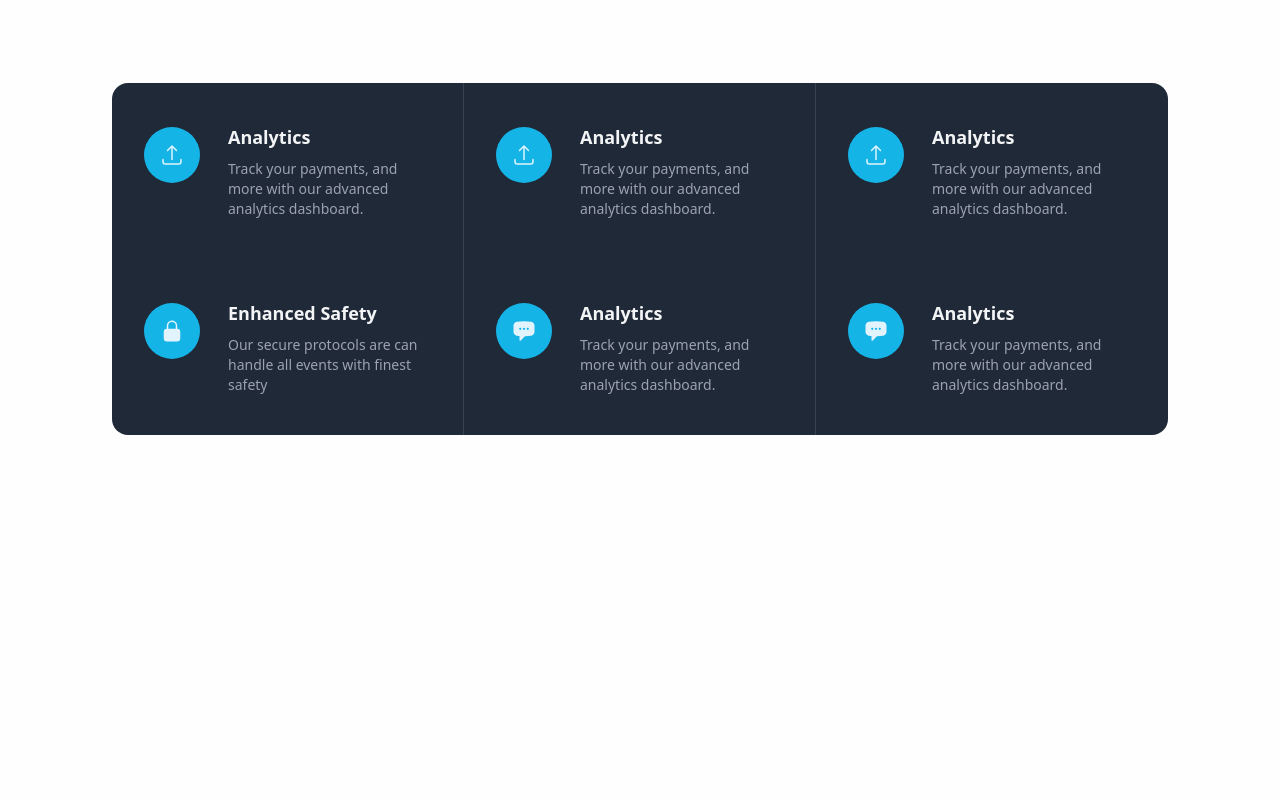
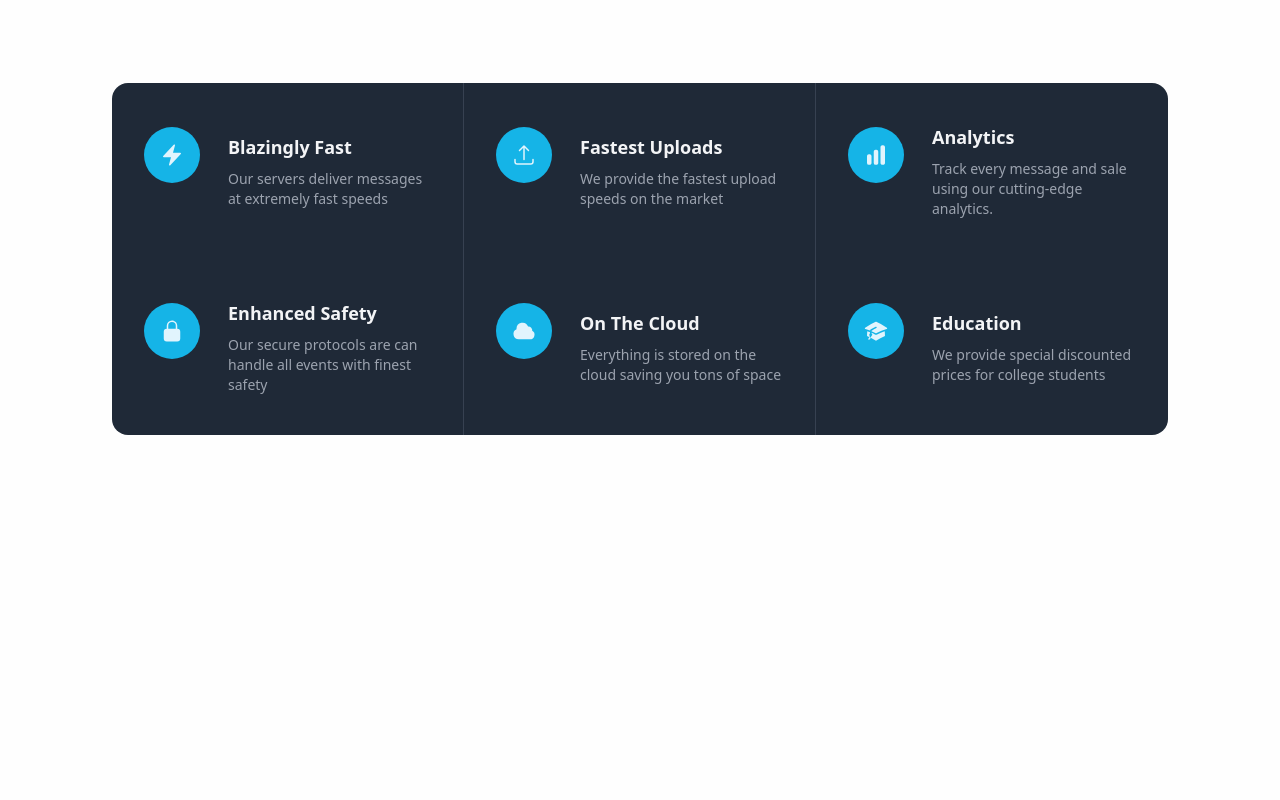
Before and after one commit to CarboxyDev/tailwind-sandbox, a Next.js app: page / in a window 1280 px wide. Shown: the part 1040-1840 px from the top of the page. Built offline with nearby package versions, Linux system fonts and the light colour scheme; a web font is replaced by a local one; what tailwindcss-debug-screens would draw is missing.

Commit message:
Update sample data in FeatureCard

```diff
--- a/src/components/FeatureCard.tsx
+++ b/src/components/FeatureCard.tsx
@@ -1,6 +1,10 @@
 import {
+  AcademicCapIcon,
   ArrowUpTrayIcon,
+  BoltIcon,
+  ChartBarIcon,
   ChatBubbleLeftEllipsisIcon,
+  CloudIcon,
   LockClosedIcon,
 } from "@heroicons/react/24/solid";
 import { clsx } from "clsx";
@@ -76,9 +80,9 @@ const FeatureCard = (props: FeatureCardProps) => {
             )}
           >
             <FeatureItem
-              heading="Analytics"
-              content="Track your payments, and more with our advanced analytics dashboard."
-              icon={<ArrowUpTrayIcon />}
+              heading="Blazingly Fast"
+              content="Our servers deliver messages at extremely fast speeds"
+              icon={<BoltIcon />}
               {...props}
             />
             <FeatureItem
@@ -97,29 +101,29 @@ const FeatureCard = (props: FeatureCardProps) => {
             )}
           >
             <FeatureItem
-              heading="Analytics"
-              content="Track your payments, and more with our advanced analytics dashboard."
+              heading="Fastest Uploads"
+              content="We provide the fastest upload speeds on the market"
               icon={<ArrowUpTrayIcon />}
               {...props}
             />
             <FeatureItem
-              heading="Analytics"
-              content="Track your payments, and more with our advanced analytics dashboard."
-              icon={<ChatBubbleLeftEllipsisIcon />}
+              heading="On The Cloud"
+              content="Everything is stored on the cloud saving you tons of space"
+              icon={<CloudIcon />}
               {...props}
             />
           </div>
           <div className="grid grid-rows-2">
             <FeatureItem
               heading="Analytics"
-              content="Track your payments, and more with our advanced analytics dashboard."
-              icon={<ArrowUpTrayIcon />}
+              content="Track every message and sale using our cutting-edge analytics."
+              icon={<ChartBarIcon />}
               {...props}
             />
             <FeatureItem
-              heading="Analytics"
-              content="Track your payments, and more with our advanced analytics dashboard."
-              icon={<ChatBubbleLeftEllipsisIcon />}
+              heading="Education"
+              content="We provide special discounted prices for college students"
+              icon={<AcademicCapIcon />}
               {...props}
             />
           </div>
```
